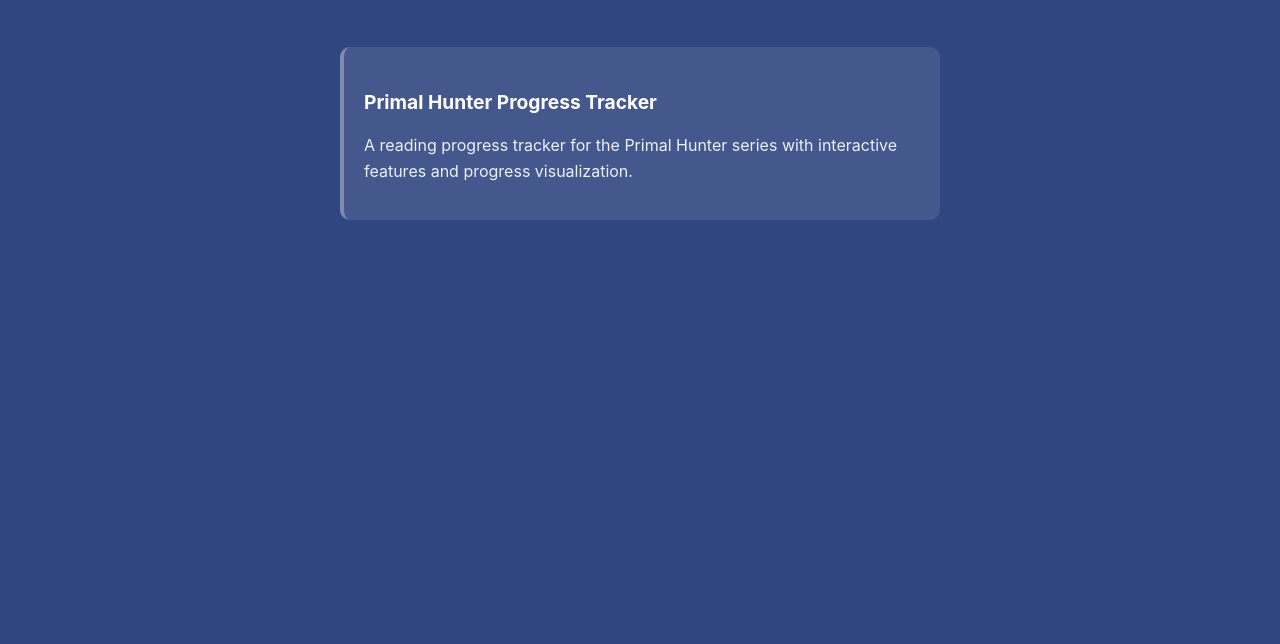
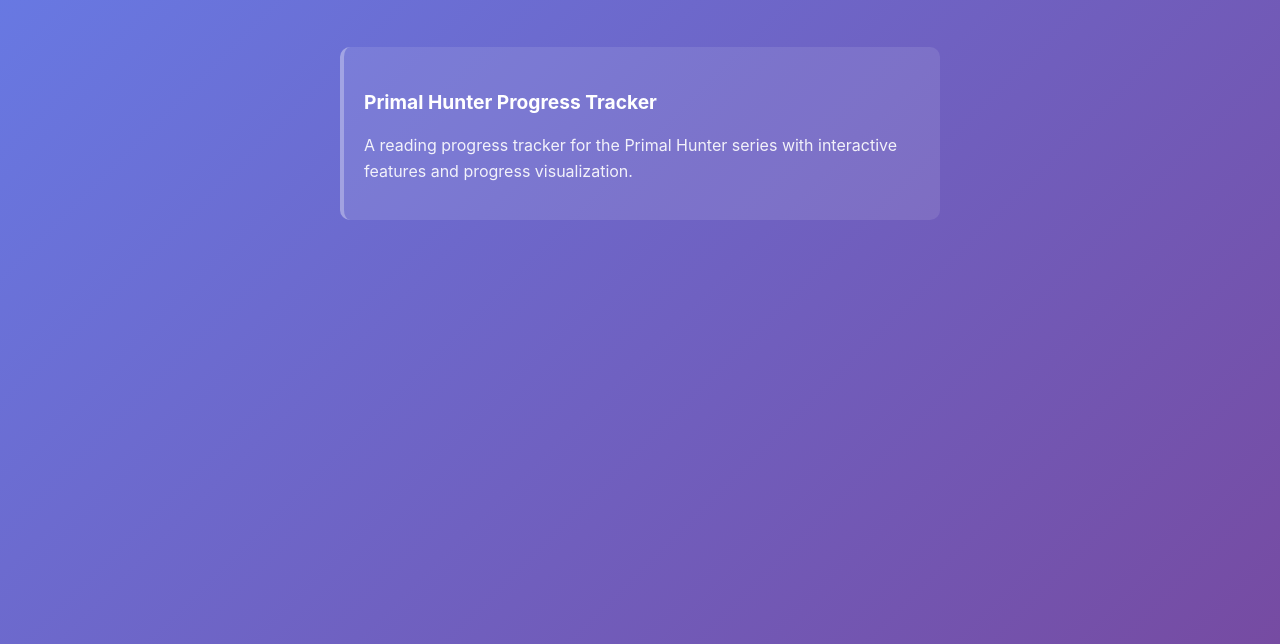
Before and after one commit to aarons/aarons.github.io, a plain HTML site: page index.html in a window 1280 px wide. Shown: the part 236-880 px from the top of the page. Drawn offline with Linux system fonts and the light colour scheme.

Commit message:
style: replace solid background with gradient in homepage
Changes background-color from solid blue (#304680) to a blue-to-purple linear gradient for improved visual appeal.

```diff
--- a/index.html
+++ b/index.html
@@ -8,7 +8,7 @@
     <style>
         body {
             font-family: -apple-system, BlinkMacSystemFont, 'Segoe UI', Roboto, sans-serif;
-            background-color: #304680;
+            background: linear-gradient(135deg, #667eea 0%, #764ba2 100%);
             color: #fff;
             margin: 0;
             padding: 40px 20px;
```
